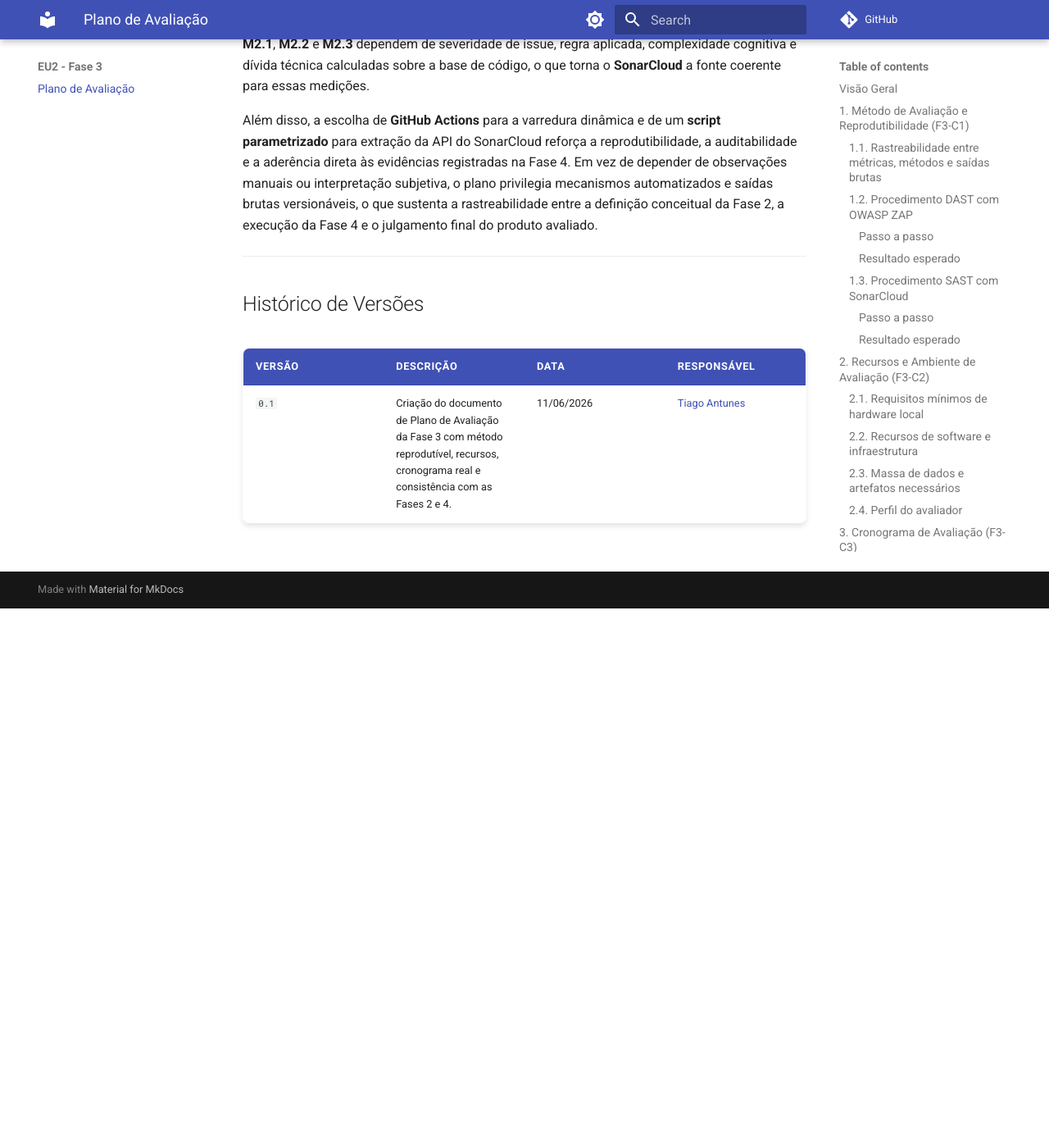
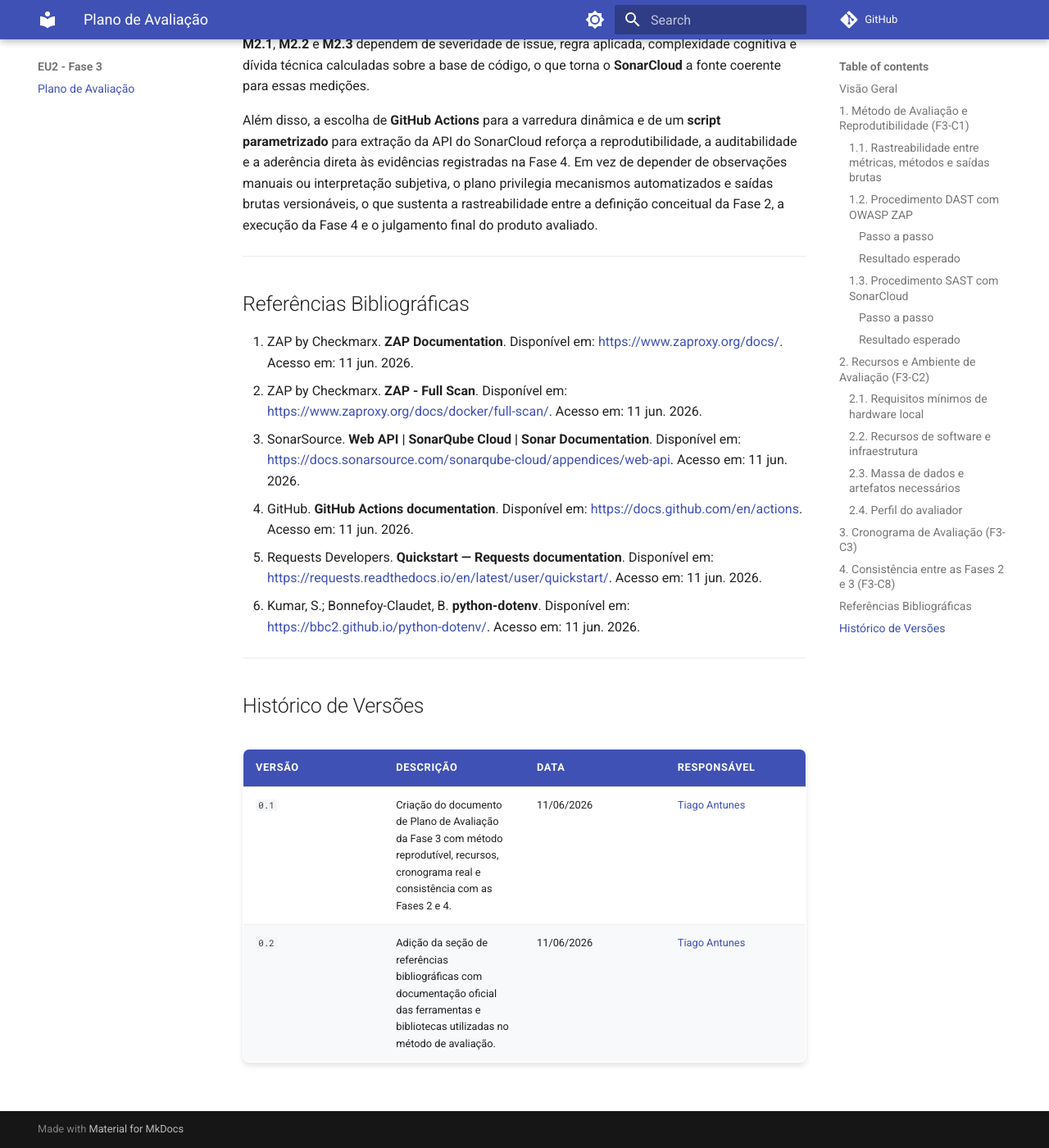
Before and after one commit to FCTE-Qualidade-de-Software-1/2026-1_T01_KAY_MCNULTY, an MkDocs documentation site: the page built from docs/fases/fase3/plano-avaliacao.md, in a window 1280 px wide and 1400 px high, scrolled down 7325 px. Shown: the whole window at 82% size. Built offline with MkDocs 1.6.1 and Material for MkDocs 9.7.7, drawn with Linux system fonts in a browser that asks for light colours; comment, search, counter and statistics services are not loaded; before the commit the page ends 8067 px from its top, so only the background shows below that.

Commit message:
fix(fase3): Adiciona as referências Bibliográficas

```diff
--- a/docs/fases/fase3/plano-avaliacao.md
+++ b/docs/fases/fase3/plano-avaliacao.md
@@ -188,8 +188,20 @@
 
 ---
 
+## Referências Bibliográficas
+
+1. ZAP by Checkmarx. **ZAP Documentation**. Disponível em: <https://www.zaproxy.org/docs/>. Acesso em: 11 jun. 2026.
+2. ZAP by Checkmarx. **ZAP - Full Scan**. Disponível em: <https://www.zaproxy.org/docs/docker/full-scan/>. Acesso em: 11 jun. 2026.
+3. SonarSource. **Web API | SonarQube Cloud | Sonar Documentation**. Disponível em: <https://docs.sonarsource.com/sonarqube-cloud/appendices/web-api>. Acesso em: 11 jun. 2026.
+4. GitHub. **GitHub Actions documentation**. Disponível em: <https://docs.github.com/en/actions>. Acesso em: 11 jun. 2026.
+5. Requests Developers. **Quickstart — Requests documentation**. Disponível em: <https://requests.readthedocs.io/en/latest/user/quickstart/>. Acesso em: 11 jun. 2026.
+6. Kumar, S.; Bonnefoy-Claudet, B. **python-dotenv**. Disponível em: <https://bbc2.github.io/python-dotenv/>. Acesso em: 11 jun. 2026.
+
+---
+
 ## Histórico de Versões
 
 | Versão | Descrição | Data | Responsável |
 | --- | --- | --- | --- |
 | `0.1` | Criação do documento de Plano de Avaliação da Fase 3 com método reprodutível, recursos, cronograma real e consistência com as Fases 2 e 4. | 11/06/2026 | [Tiago Antunes](https://github.com/TiagoAntunesBalieiro) |
+| `0.2` | Adição da seção de referências bibliográficas com documentação oficial das ferramentas e bibliotecas utilizadas no método de avaliação. | 11/06/2026 | [Tiago Antunes](https://github.com/TiagoAntunesBalieiro) |
```
